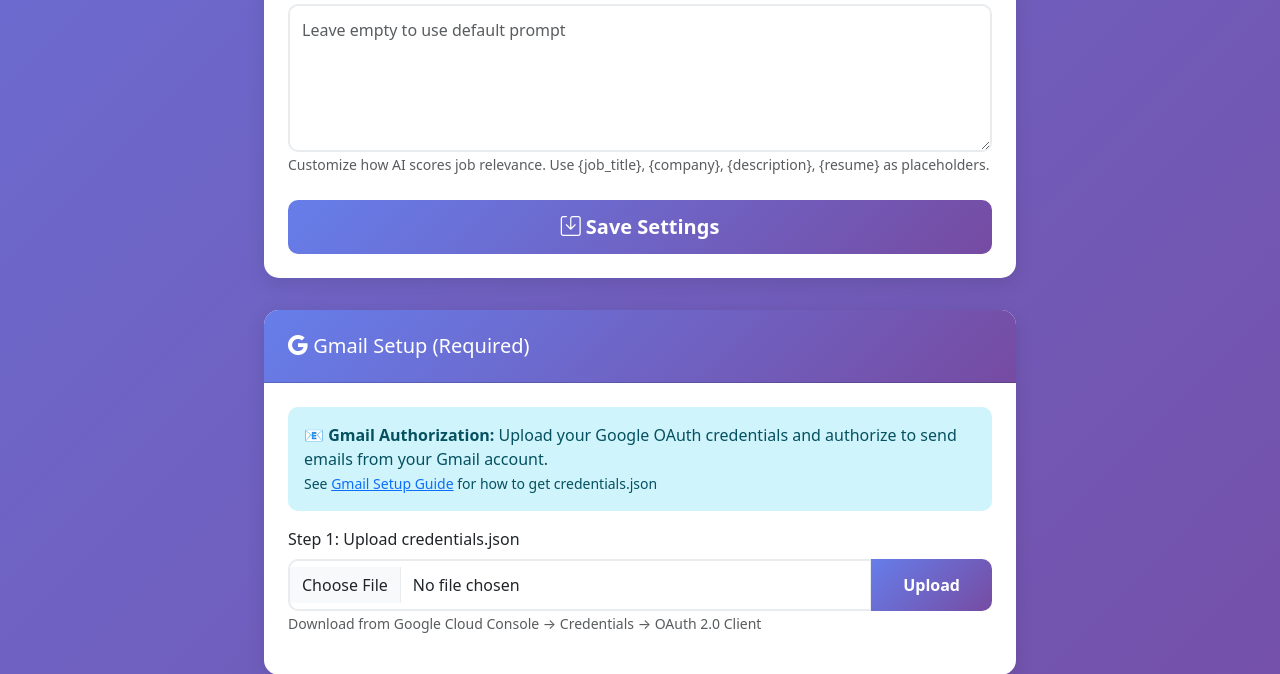
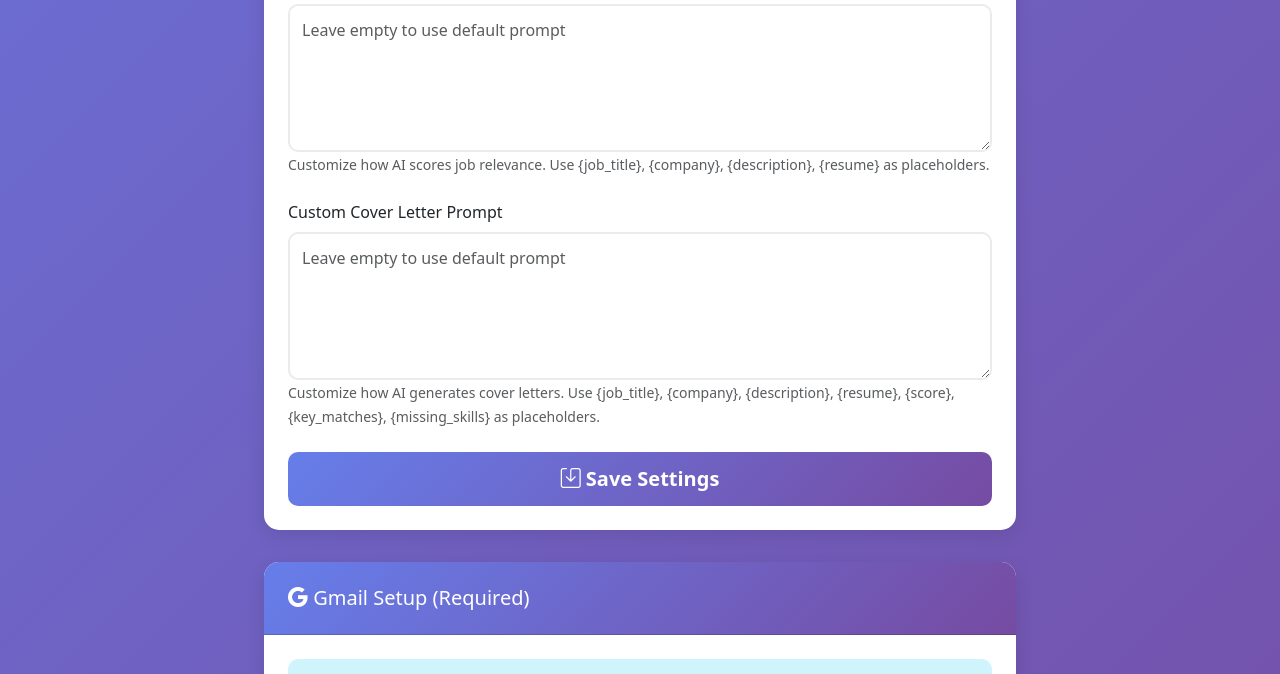
Before and after one commit to AYHD-youtube/job-application-automation, a Flask app: page /settings in a window 1280 px wide. Shown: the part 1515-2189 px from the top of the page. Run offline with Flask 3, Linux system fonts and the light colour scheme; a user stored in the database is signed in; data comes from the database, SQL or seed files in the repository.

Commit message:
Add custom cover letter prompt feature
- Add custom_cover_letter_prompt field to database schema
- Add custom cover letter prompt field to settings form
- Update generate_cover_letter function to accept custom prompt parameter
- Support placeholders: {job_title}, {company}, {description}, {resume}, {score}, {key_matches}, {missing_skills}, {reasoning}, {location}
- Update automation task to pass custom prompt from user settings
- Maintain backward compatibility with default prompt

```diff
--- a/app.py
+++ b/app.py
@@ -108,6 +108,7 @@ def init_user_db():
             min_relevance_score INTEGER DEFAULT 60,
             excluded_companies TEXT,
             custom_prompt TEXT,
+            custom_cover_letter_prompt TEXT,
             updated_at TIMESTAMP DEFAULT CURRENT_TIMESTAMP,
             FOREIGN KEY (user_id) REFERENCES users(id)
         )
@@ -310,6 +311,7 @@ def settings():
                 min_relevance_score = ?,
                 excluded_companies = ?,
                 custom_prompt = ?,
+                custom_cover_letter_prompt = ?,
                 updated_at = CURRENT_TIMESTAMP
             WHERE user_id = ?
         """, (
@@ -324,6 +326,7 @@ def settings():
             request.form.get('min_relevance_score', 60),
             request.form.get('excluded_companies', ''),
             request.form.get('custom_prompt', ''),
+            request.form.get('custom_cover_letter_prompt', ''),
             current_user.id
         ))
 
@@ -900,7 +903,8 @@ def run_automation_task(user_id, run_id):
                     resume_text,
                     scoring_data,
                     settings['google_api_key'],
-                    resume_url
+                    resume_url,
+                    settings.get('custom_cover_letter_prompt')
                 )
 
                 # Send email
--- a/templates/settings.html
+++ b/templates/settings.html
@@ -113,6 +113,13 @@
                         <small class="text-muted">Customize how AI scores job relevance. Use {job_title}, {company}, {description}, {resume} as placeholders.</small>
                     </div>
 
+                    <div class="mb-4">
+                        <label for="custom_cover_letter_prompt" class="form-label">Custom Cover Letter Prompt</label>
+                        <textarea class="form-control" id="custom_cover_letter_prompt" name="custom_cover_letter_prompt"
+                                  rows="5" placeholder="Leave empty to use default prompt">{{ settings.custom_cover_letter_prompt or '' }}</textarea>
+                        <small class="text-muted">Customize how AI generates cover letters. Use {job_title}, {company}, {description}, {resume}, {score}, {key_matches}, {missing_skills} as placeholders.</small>
+                    </div>
+
                     <div class="d-grid">
                         <button type="submit" class="btn btn-primary btn-lg">
                             <i class="bi bi-save"></i> Save Settings
```
Also changed, not shown: ai_scorer.py (+20 -2 lines).
